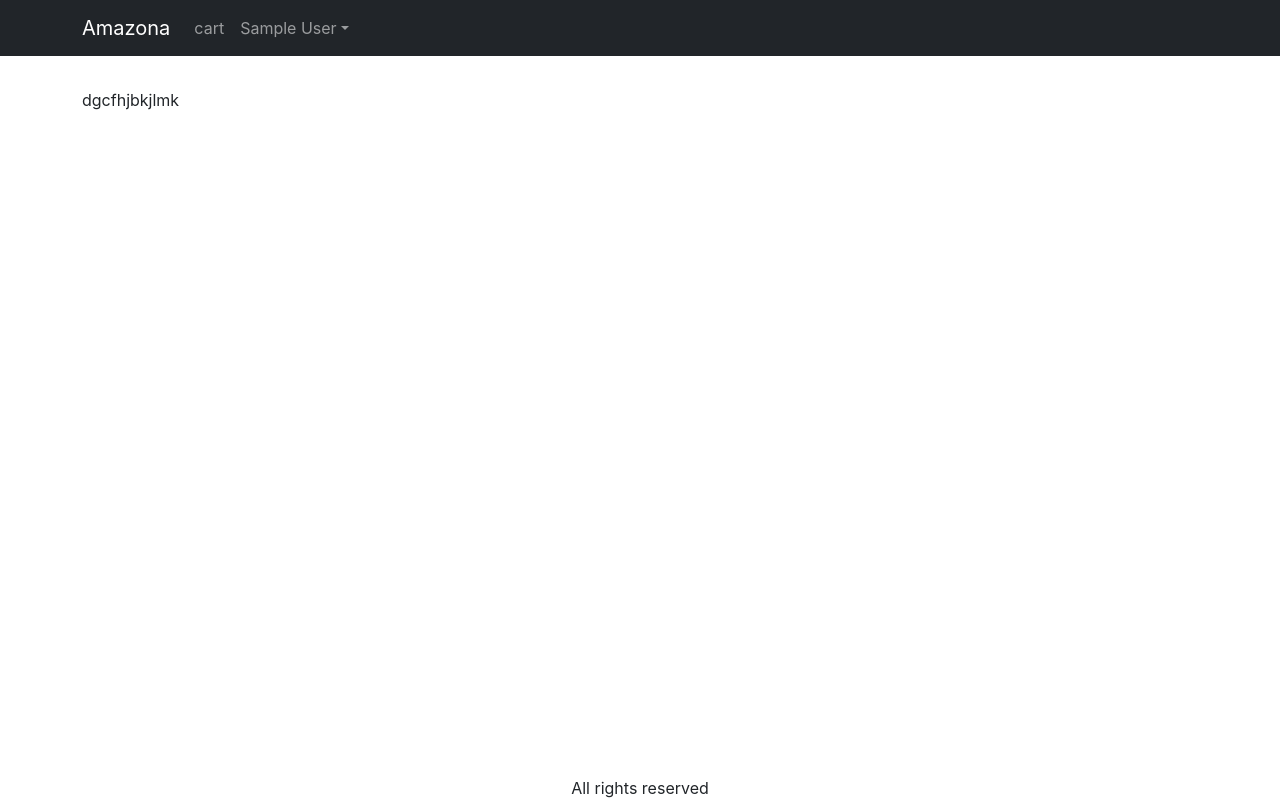
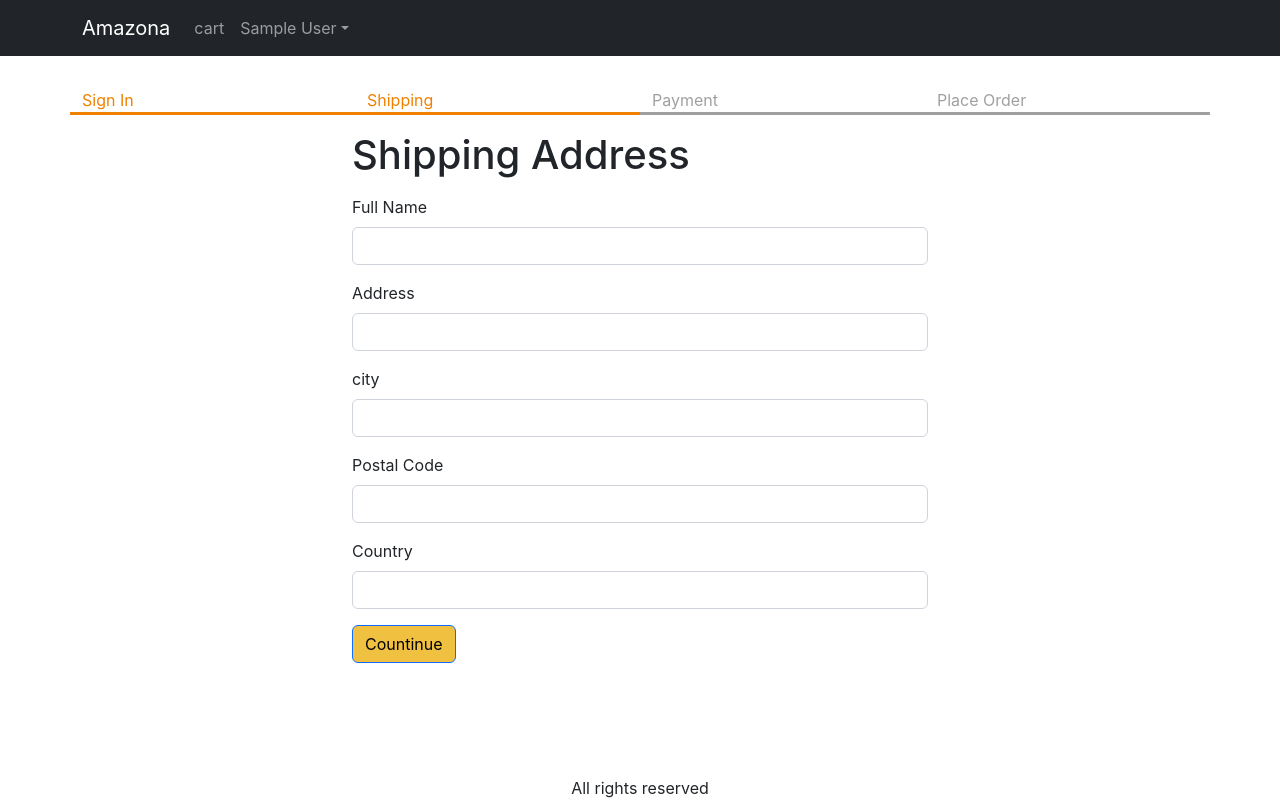
Before and after one commit to Kishore-2572/mern-ecommerce, a React (Create React App) app in the folder frontend/: page /shipping in a window 1280 px wide. Built offline with nearby package versions, Linux system fonts and the light colour scheme; sample sign-in values are in the browser's storage.

Commit message:
Added Shipping Address  Screen functionalities

```diff
--- a/frontend/src/App.js
+++ b/frontend/src/App.js
@@ -24,6 +24,7 @@
   const signoutHandler=()=>{
     ctxDispatch({type:"USER_SIGNOUT"});
     localStorage.removeItem("userInfo");
+    localStorage.removeItem("shippingAddress");
   }
   return (
     <BrowserRouter>
--- a/frontend/src/Store.js
+++ b/frontend/src/Store.js
@@ -7,6 +7,9 @@
     ? JSON.parse(localStorage.getItem('userInfo'))
     : null,
   cart: {
+    shippingAddress: localStorage.getItem('shippingAddress')
+      ? JSON.parse(localStorage.getItem('shippingAddress'))
+      : {},
     cartItems: localStorage.getItem('cartItems')
       ? JSON.parse(localStorage.getItem('cartItems'))
       : [],
@@ -43,9 +46,24 @@
       return { ...state, userInfo: action.payload };
     }
     case 'USER_SIGNOUT': {
-      return { ...state, userInfo: null };
+      return {
+        ...state,
+        userInfo: null,
+        cart: {
+          cartItems: [],
+          shippingAddress: {},
+        },
+      };
     }
-
+    case 'SAVE_SHIPPIN_ADDRESS': {
+      return {
+        ...state,
+        cart: {
+          ...state.cart,
+          shippingAddress: action.payload,
+        },
+      };
+    }
     default:
       return state;
   }
--- /dev/null
+++ b/frontend/src/components/checkout.js
@@ -0,0 +1,14 @@
+import React from 'react';
+import Col from 'react-bootstrap/esm/Col';
+import Row from 'react-bootstrap/esm/Row';
+
+export default function CheckOutSteps(props) {
+  return (
+    <Row className="ckeckout-steps">
+      <Col className={props.step1 ? 'active' : ''}>Sign In</Col>
+      <Col className={props.step2 ? 'active' : ''}>Shipping</Col>
+      <Col className={props.step3 ? 'active' : ''}>Payment</Col>
+      <Col className={props.step4 ? 'active' : ''}>Place Order</Col>
+    </Row>
+  );
+}
--- a/frontend/src/index.css
+++ b/frontend/src/index.css
@@ -7,50 +7,58 @@
   -moz-osx-font-smoothing: grayscale;
 }
 
-
-.products{
+.products {
   display: flex;
   flex-wrap: wrap;
   justify-content: center;
 }
 
-.product{
+.product {
   border: 1px #404040 solid;
   margin: 1rem;
   width: 270px;
   height: 500px;
 }
 
-.product img{
+.product img {
   width: 268px;
   height: 300px;
   object-fit: cover;
 }
 
-.product-info{
+.product-info {
   padding: 1rem;
 }
 
-.rating span{
+.rating span {
   color: #ffc000;
 }
 
-.btn-primary{
+.btn-primary {
   background-color: #f0c040;
   color: black;
 }
 
-.img-large{
+.img-large {
   max-width: 100%;
 }
 
-.img-thumbnail{
+.img-thumbnail {
   height: 80px;
 }
-.route-link{
+.route-link {
   text-decoration: none;
 }
 
-.small-container{
+.small-container {
   max-width: 600px;
 }
+
+.ckeckout-steps > div {
+  border-bottom: 0.2rem solid #a0a0a0;
+  color: #a0a0a0;
+}
+.ckeckout-steps > div.active {
+  border-bottom: 0.2rem solid #f08000;
+  color: #f08000;
+}
--- a/frontend/src/screens/shippingscreen.js
+++ b/frontend/src/screens/shippingscreen.js
@@ -1,9 +1,113 @@
-import React from 'react'
+import React, { useContext, useEffect, useState } from 'react';
+import { Helmet } from 'react-helmet-async';
+import Form from 'react-bootstrap/Form';
+import Button from 'react-bootstrap/esm/Button';
+import { Store } from '../Store';
+import { useNavigate } from 'react-router-dom';
+import CheckOutSteps from '../components/checkout';
 
 export default function ShippingScreen() {
+  const navigate = useNavigate();
+  const { state, dispatch: ctxDispatch } = useContext(Store);
+  const {
+    userInfo,
+    cart: { shippingAddress },
+  } = state;
+
+  const [fullName, setFullName] = useState(shippingAddress.fullName || '');
+  const [address, setAddress] = useState(shippingAddress.address || '');
+  const [city, setCity] = useState(shippingAddress.city || '');
+  const [postalcode, setPostalcode] = useState(
+    shippingAddress.postalcode || ''
+  );
+  const [country, setCountry] = useState(shippingAddress.country || '');
+
+  useEffect(() => {
+    if (!userInfo) {
+      navigate('/signin?redirect=/shipping');
+    }
+  }, [userInfo, navigate]);
+  const submitHandler = (e) => {
+    e.preventDefault();
+    ctxDispatch({
+      type: 'SAVE_SHIPPIN_ADDRESS',
+      payload: {
+        fullName,
+        address,
+        city,
+        postalcode,
+        country,
+      },
+    });
+    localStorage.setItem(
+      'shippingAddress',
+      JSON.stringify({
+        fullName,
+        address,
+        city,
+        postalcode,
+        country,
+      })
+    );
+    navigate('/payment');
+  };
   return (
     <div>
-      dgcfhjbkjlmk
+      <Helmet>
+        <title> Shipment Details</title>
+      </Helmet>
+      <CheckOutSteps step1 step2></CheckOutSteps>
+      <div className="container small-container">
+        <h1 className="my-3">Shipping Address</h1>
+
+        <Form onSubmit={submitHandler}>
+          <Form.Group className="mb-3" controlId="fullName">
+            <Form.Label>Full Name</Form.Label>
+            <Form.Control
+              value={fullName}
+              onChange={(e) => setFullName(e.target.value)}
+              required
+            ></Form.Control>
+          </Form.Group>
+          <Form.Group className="mb-3" controlId="address">
+            <Form.Label>Address</Form.Label>
+            <Form.Control
+              value={address}
+              onChange={(e) => setAddress(e.target.value)}
+              required
+            ></Form.Control>
+          </Form.Group>
+          <Form.Group className="mb-3" controlId="city">
+            <Form.Label>city</Form.Label>
+            <Form.Control
+              value={city}
+              onChange={(e) => setCity(e.target.value)}
+              required
+            ></Form.Control>
+          </Form.Group>
+          <Form.Group className="mb-3" controlId="postalcode">
+            <Form.Label>Postal Code</Form.Label>
+            <Form.Control
+              value={postalcode}
+              onChange={(e) => setPostalcode(e.target.value)}
+              required
+            ></Form.Control>
+          </Form.Group>
+          <Form.Group className="mb-3" controlId="country">
+            <Form.Label>Country</Form.Label>
+            <Form.Control
+              value={country}
+              onChange={(e) => setCountry(e.target.value)}
+              required
+            ></Form.Control>
+          </Form.Group>
+          <div className="mb-3">
+            <Button variant="primary" type="submit">
+              Countinue
+            </Button>
+          </div>
+        </Form>
+      </div>
     </div>
-  )
+  );
 }
```
